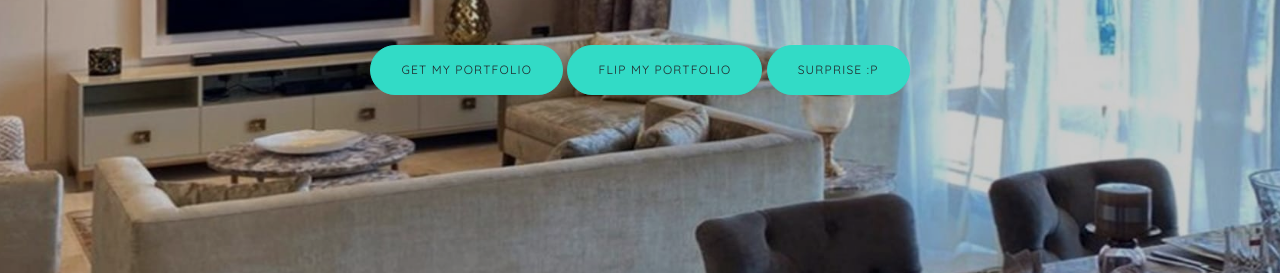
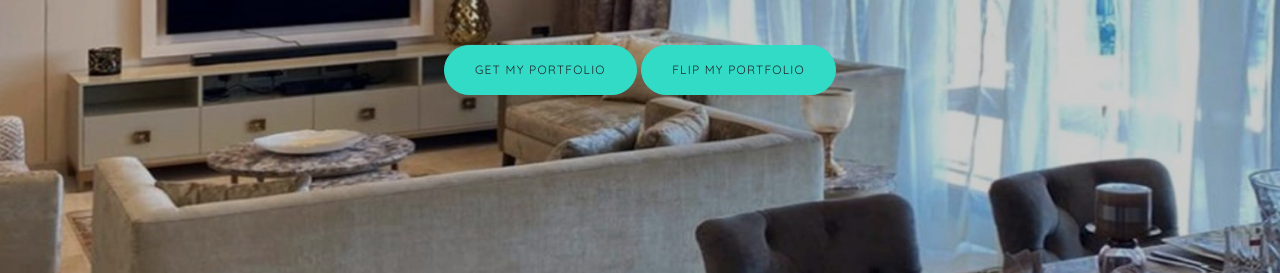
Before and after one commit to soumya-atti/soumya-atti.github.io, a plain HTML site: page index.html in a window 1280 px wide. Shown: the part 527-800 px from the top of the page. Drawn offline with Linux system fonts and the light colour scheme; files whose address does not match are found by name.

Commit message:
Update index.html

```diff
--- a/index.html
+++ b/index.html
@@ -106,7 +106,7 @@
 
                   <a href="./flip-book/index.html" target="_blank" class="btn btn-primary btn-md">Flip my Portfolio</a>
 
-                  <a href="https://www.greetingsisland.com/ecard/pu5re40akhbm/en" target="_blank" class="btn btn-primary btn-md">Surprise :P</a>
+                  <!--<a href="https://www.greetingsisland.com/ecard/pu5re40akhbm/en" target="_blank" class="btn btn-primary btn-md">Surprise :P</a>-->
 
                   <!-- <a data-fancybox data-type="iframe" data-src="file:///Users/i340772/upkar/fornt-end/create-master/flip-book/index.html" href="javascript:;" class="btn btn-primary btn-md">Flip my Portfolio</a> -->
 
```
